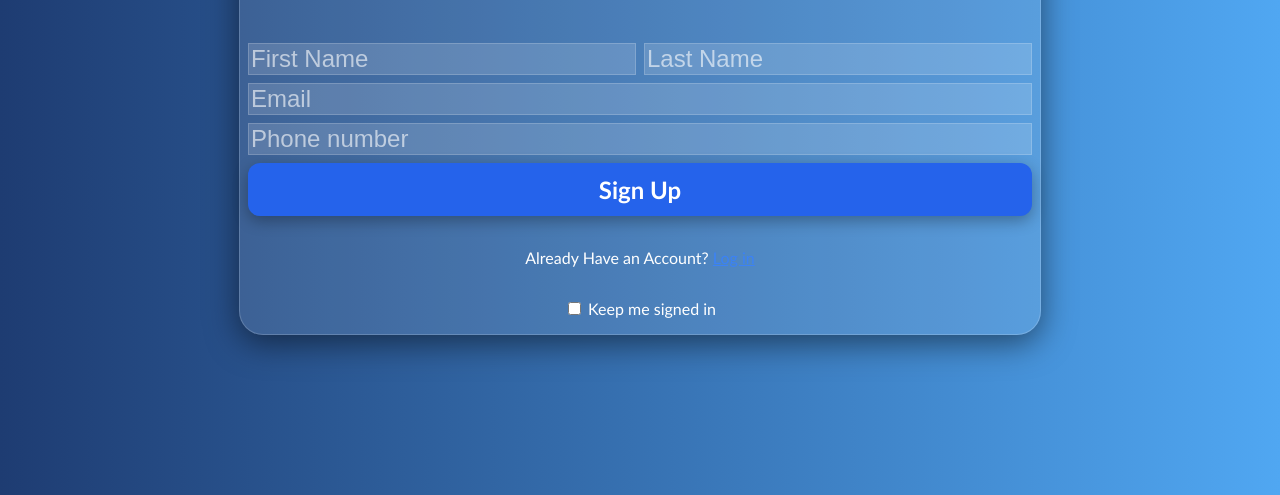
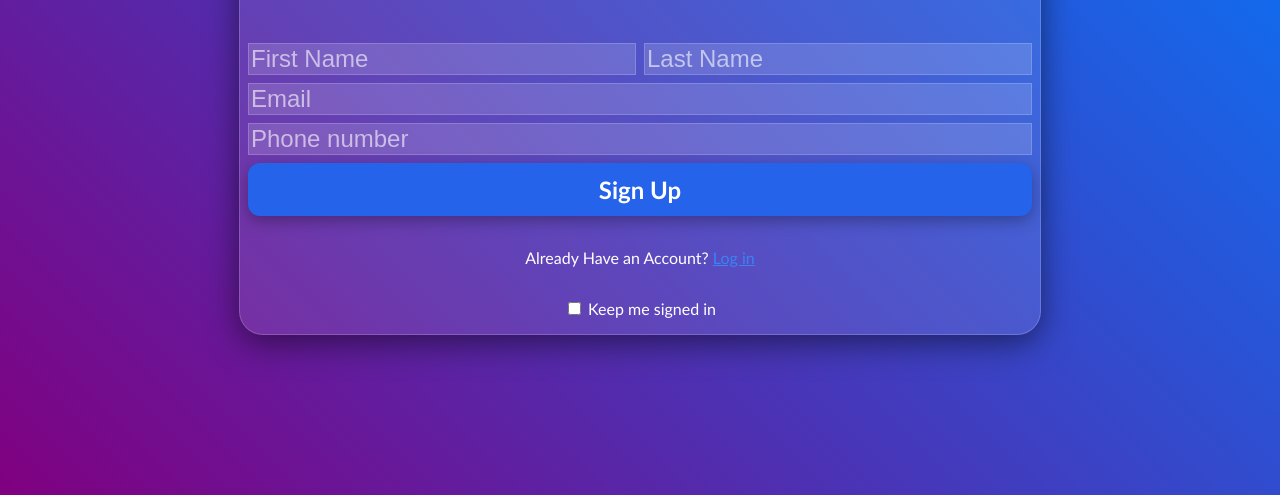
Before and after one commit to NotNate10/sign-up-form, a plain HTML site: page index.html in a window 1280 px wide. Shown: the part 305-800 px from the top of the page. Drawn offline with Linux system fonts and the light colour scheme.

Commit message:
Update index.html

```diff
--- a/index.html
+++ b/index.html
@@ -13,7 +13,7 @@
                 margin: 0;
                 justify-content: center;
                 align-items: center;
-                background: linear-gradient(to right, #1e3c72, #50a7f2);
+                background: linear-gradient(45deg, rgb(128, 0, 128), rgb(0, 123, 255));
                 color: white;
                 font-family: Arial;
 
```
